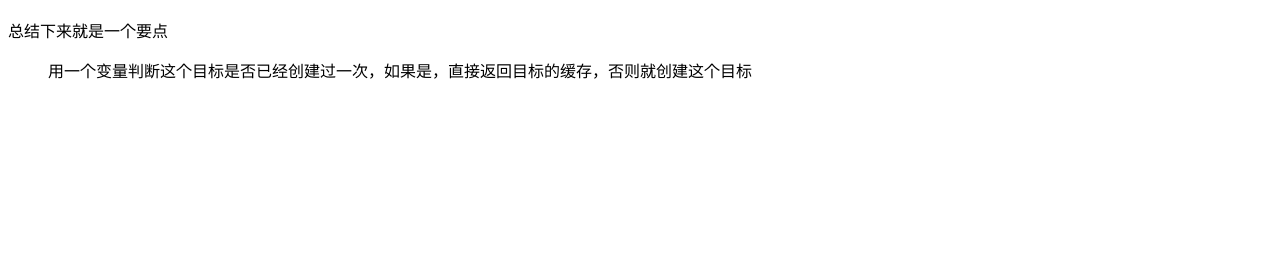
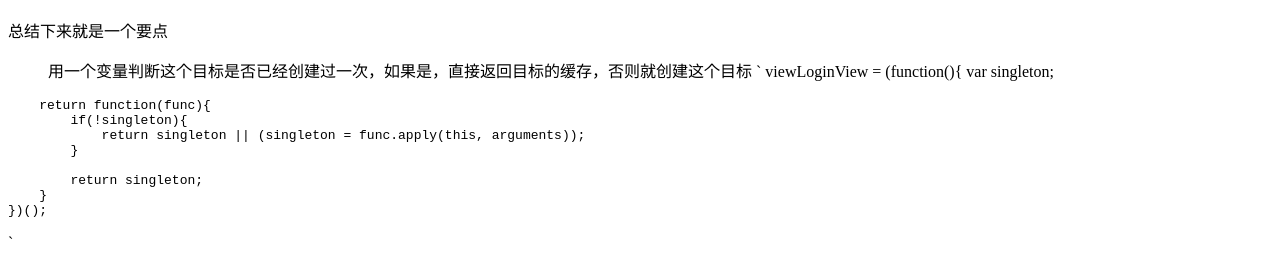
Before and after one commit to gaoqiang19514/design-patterns, a plain HTML site: page 单例模式/README.html in a window 1280 px wide. Shown: the part 57-334 px from the top of the page. Drawn offline with Linux system fonts and the light colour scheme.

Commit message:
更新readme.md

```diff
--- a/单例模式/README.html
+++ b/单例模式/README.html
@@ -7,8 +7,20 @@
         <h1 id="-">单例模式</h1>
 <p>总结下来就是一个要点</p>
 <blockquote>
-<p>用一个变量判断这个目标是否已经创建过一次，如果是，直接返回目标的缓存，否则就创建这个目标</p>
+<p>用一个变量判断这个目标是否已经创建过一次，如果是，直接返回目标的缓存，否则就创建这个目标
+`
+    viewLoginView = (function(){
+        var singleton;</p>
 </blockquote>
+<pre><code>    return function(func){
+        if(!singleton){
+            return singleton || (singleton = func.apply(this, arguments));
+        }
+
+        return singleton;
+    }
+})();
+</code></pre><p>`</p>
 
       </body>
     </html>
```
Also changed, not shown: 1 other file.
